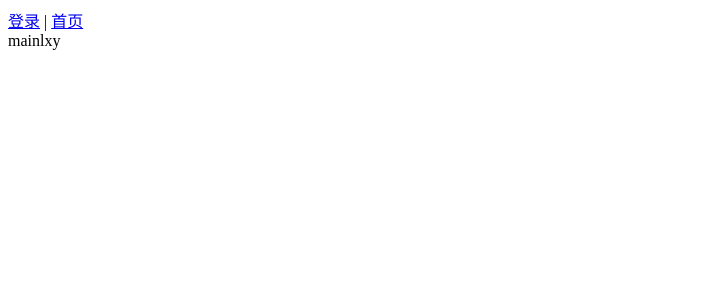
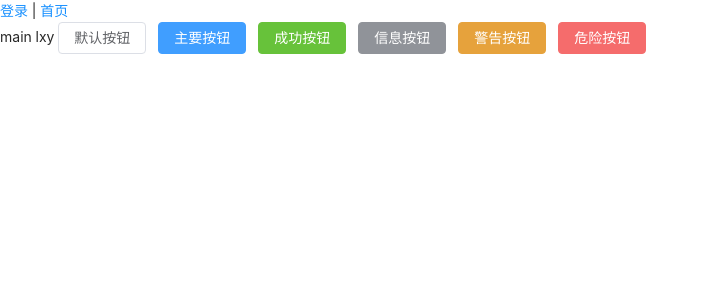
Before and after one commit to with-wheat/Vue3, a Vue app: page /main in a window 1280 px wide. Shown: the top 300 px of the page, without its empty margins (0-709 px from the left). Built offline with nearby package versions, Linux system fonts and the light colour scheme.

Commit message:
feat(element-plus): 按需引入element-plus

```diff
--- /dev/null
+++ b/auto-imports.d.ts
@@ -0,0 +1,6 @@
+// Generated by 'unplugin-auto-import'
+// We suggest you to commit this file into source control
+declare global {
+  const ElButton: typeof import('element-plus/es')['ElButton']
+}
+export {}
--- a/package.json
+++ b/package.json
@@ -12,6 +12,7 @@
   },
   "dependencies": {
     "core-js": "^3.6.5",
+    "element-plus": "^1.3.0-beta.5",
     "vue": "^3.0.0",
     "vue-router": "^4.0.12",
     "vuex": "^4.0.0-0"
@@ -30,6 +31,7 @@
     "@vue/compiler-sfc": "^3.0.0",
     "@vue/eslint-config-prettier": "^6.0.0",
     "@vue/eslint-config-typescript": "^7.0.0",
+    "babel-plugin-import": "^1.13.3",
     "commitizen": "^4.2.4",
     "cz-conventional-changelog": "^3.3.0",
     "eslint": "^6.7.2",
@@ -40,7 +42,9 @@
     "less": "^3.0.4",
     "less-loader": "^5.0.0",
     "prettier": "^2.5.1",
-    "typescript": "~4.1.5"
+    "typescript": "~4.1.5",
+    "unplugin-auto-import": "^0.5.11",
+    "unplugin-vue-components": "^0.17.14"
   },
   "config": {
     "commitizen": {
--- /dev/null
+++ b/src/global/index.ts
@@ -0,0 +1,8 @@
+import { App } from 'vue'
+
+import registerElement from './register-element'
+
+export function globalRegister(app: App): void {
+  app.use(registerElement)
+  // registerElement(app);   //也可以这么写
+}
--- /dev/null
+++ b/src/global/register-element.ts
@@ -0,0 +1,29 @@
+import { App } from 'vue'
+
+import 'element-plus/dist/index.css'
+
+import {
+  ElAlert,
+  ElAside,
+  ElButton,
+  ElForm,
+  ElFormItem,
+  ElInput,
+  ElRadio
+} from 'element-plus'
+
+const components = [
+  ElAlert,
+  ElAside,
+  ElButton,
+  ElForm,
+  ElFormItem,
+  ElInput,
+  ElRadio
+]
+
+export default function (app: App): void {
+  for (const component of components) {
+    app.component(component.name, component)
+  }
+}
--- a/src/main.ts
+++ b/src/main.ts
@@ -3,4 +3,8 @@ import App from './App.vue'
 import router from './router'
 import store from './store'
 
+// 引入引入element-plus
+import { globalRegister } from './global'
+globalRegister(createApp(App))
+
 createApp(App).use(store).use(router).mount('#app')
--- a/src/views/login/login.vue
+++ b/src/views/login/login.vue
@@ -5,7 +5,7 @@
 <script lang="ts">
 import { defineComponent } from 'vue'
 export default defineComponent({
-  setup(props) {
+  setup() {
     return {}
   }
 })
--- a/src/views/main/main.vue
+++ b/src/views/main/main.vue
@@ -1,17 +1,19 @@
 <template>
-  <div>main{{ $store.state.name }}</div>
+  <div>
+    main
+    {{ $store.state.name }}
+    <el-button>默认按钮</el-button>
+    <el-button type="primary">主要按钮</el-button>
+    <el-button type="success">成功按钮</el-button>
+    <el-button type="info">信息按钮</el-button>
+    <el-button type="warning">警告按钮</el-button>
+    <el-button type="danger">危险按钮</el-button>
+  </div>
 </template>
 
 <script>
 import { defineComponent } from 'vue'
-export default defineComponent({
-  mounted() {
-    console.log()
-  },
-  setup() {
-    return {}
-  }
-})
+export default defineComponent({})
 </script>
 
 <style></style>
--- a/vue.config.js
+++ b/vue.config.js
@@ -1,5 +1,7 @@
 const path = require('path')
-
+const AutoImport = require('unplugin-auto-import/webpack')
+const Components = require('unplugin-vue-components/webpack')
+const { ElementPlusResolver } = require('unplugin-vue-components/resolvers')
 module.exports = {
   // 设置打包路径
   outputDir: './build',
@@ -23,5 +25,15 @@ module.exports = {
     config.resolve.alias
       .set('@', path.resolve(__dirname, 'src'))
       .set('components', '@/components')
+  },
+  configureWebpack: {
+    plugins: [
+      AutoImport({
+        resolvers: [ElementPlusResolver()]
+      }),
+      Components({
+        resolvers: [ElementPlusResolver()]
+      })
+    ]
   }
 }
```
Also changed, not shown: components.d.ts (added, +11 -0 lines), 2 other files (tests, documents, lock files or other folders).
